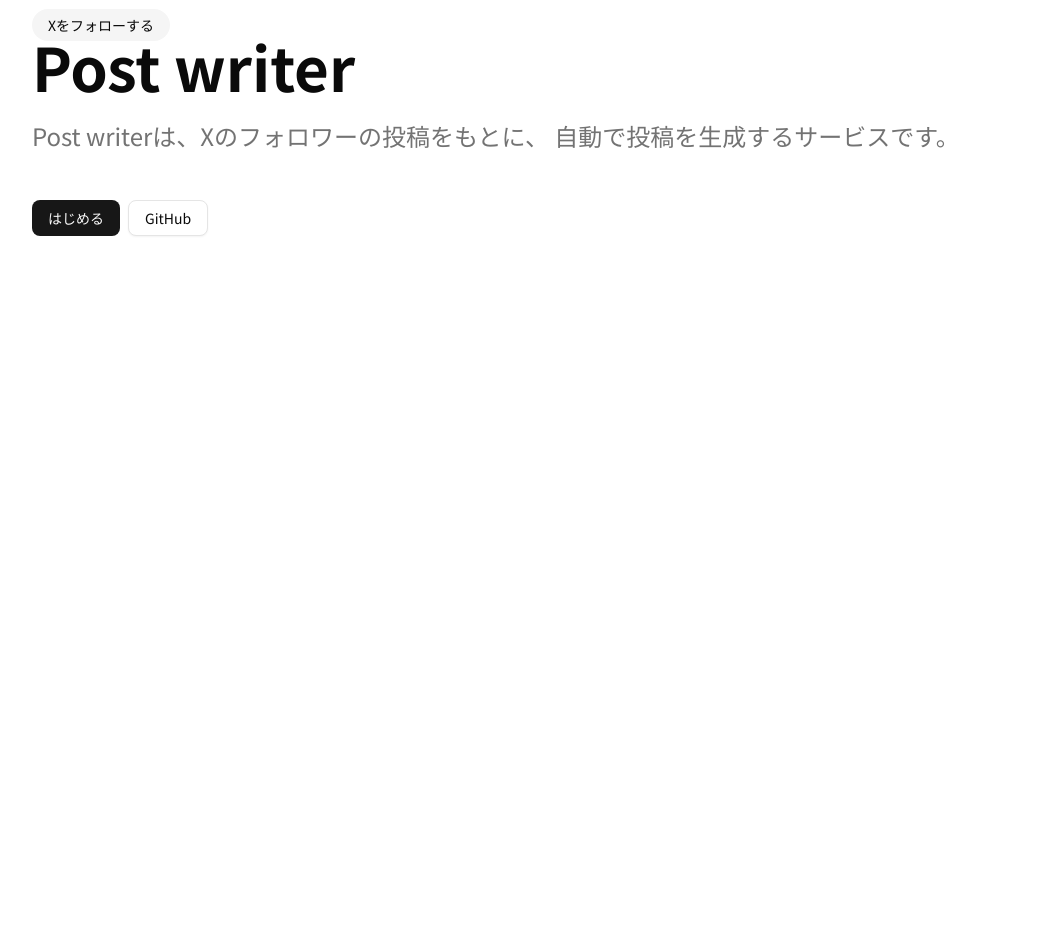
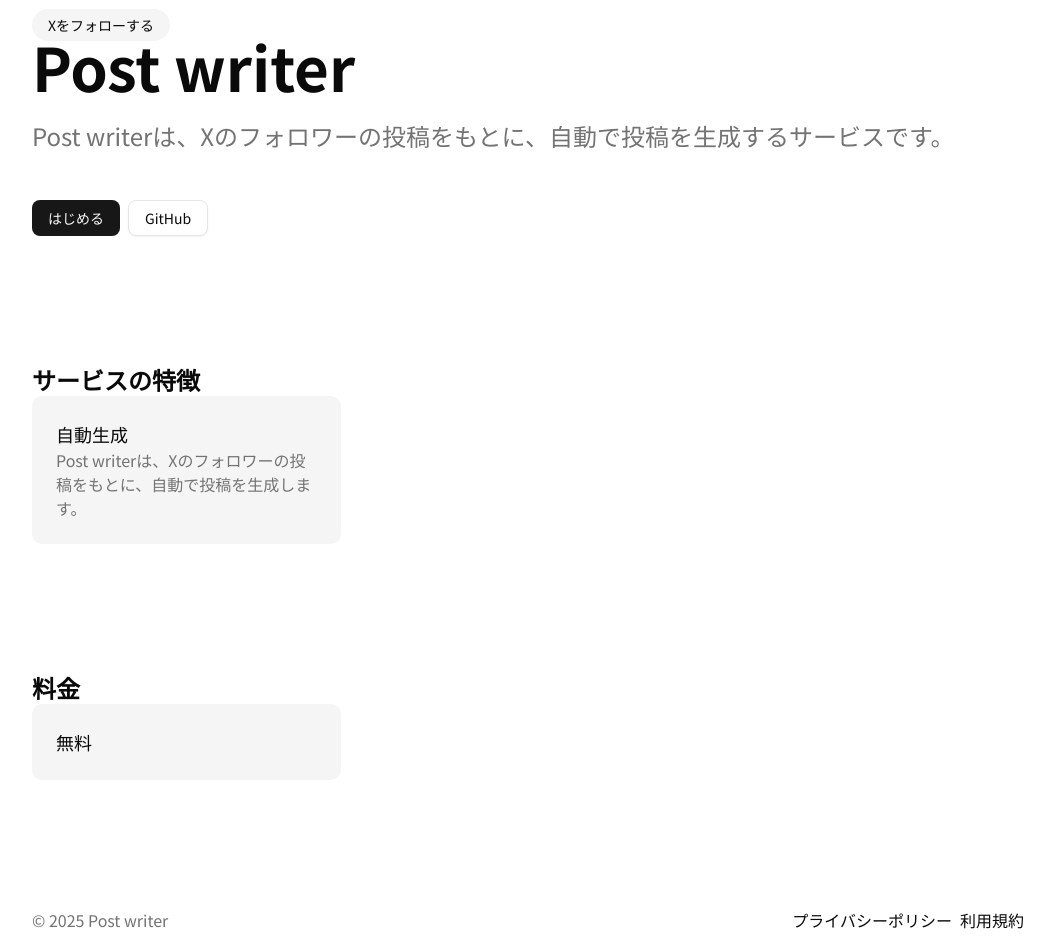
Before and after one commit to hiroshin1222/post-writer-app, a Next.js app: page / in a window 1280 px wide. Shown: the part 120-1072 px from the top of the page, without its empty margins (112-1166 px from the left). Before the commit the page ends 800 px from the top, so only its background shows below. Built offline with nearby package versions, Linux system fonts and the light colour scheme.

Commit message:
UIの改善とバグ修正\n\n- モバイルナビゲーションのアニメーション改善\n- サイト情報の動的表示に修正\n- サイトフッターの追加\n- パッケージの更新

```diff
--- a/app/(marketing)/layout.tsx
+++ b/app/(marketing)/layout.tsx
@@ -3,6 +3,7 @@
 import { cn } from "@/lib/utils";
 import MainNav from "@/components/main_nav";
 import { marketingConfig } from "@/config/marketing";
+import SiteFooter from "@/components/site-footer";
 
 export default function MarketingLayout({
     children,
@@ -20,6 +21,7 @@
                 </div>
             </header>
             <main>{children}</main>
+            <SiteFooter />
         </div>
     )
 }
--- a/app/(marketing)/page.tsx
+++ b/app/(marketing)/page.tsx
@@ -11,15 +11,42 @@
             <Link href={siteConfig.links.x} target="_blank" rel="noreferrer" className="bg-muted px-4 py-1.5 rounded-2xl font-medium text-sm">
               Xをフォローする
             </Link>
-          <h1 className="text-3xl font-extrabold sm:text-5xl md:text-6xl">Post writer</h1>
-          <p className="mt-6 text-muted-foreground sm:text-xl md:text-2xl">Post writerは、Xのフォロワーの投稿をもとに、
-            自動で投稿を生成するサービスです。</p>
+            <h1 className="text-3xl font-extrabold sm:text-5xl md:text-6xl">{siteConfig.name}</h1>
+            <p className="mt-6 text-muted-foreground sm:text-xl md:text-2xl">{siteConfig.description}</p>
               <div className="flex gap-2 mt-8">
                   <Link href={"/login"} className={cn(buttonVariants({variant: "default"}), "mt-4")}>はじめる</Link>
                   <Link href={siteConfig.links.github} className={cn(buttonVariants({variant: "outline"}), "mt-4")} target="_blank" rel="noreferrer">GitHub</Link>
               </div>
           </div>
         </section>
+
+        <section id="features" className="container mx-auto px-4 py-16 max-w-[64rem]">
+          <h2 className="text-2xl font-bold">サービスの特徴</h2>
+          <div className="grid grid-cols-1 md:grid-cols-2 lg:grid-cols-3 gap-8">
+            <div className="bg-muted p-6 rounded-lg">
+              <h3 className="text-lg font-medium">自動生成</h3>
+              <p className="text-muted-foreground">Post writerは、Xのフォロワーの投稿をもとに、自動で投稿を生成します。</p>
+            </div>
+          </div>
+        </section>
+
+        <section id="pricing" className="container mx-auto px-4 py-16 max-w-[64rem]">
+          <h2 className="text-2xl font-bold">料金</h2>
+          <div className="grid grid-cols-1 md:grid-cols-2 lg:grid-cols-3 gap-8">
+            <div className="bg-muted p-6 rounded-lg">
+              <h3 className="text-lg font-medium">無料</h3>
+            </div>
+          </div>
+        </section>
       </>
   );
 }
+
+// function FeatureCard({title, description}: {title: string, description: string}) {
+//   return (
+//     <div className="bg-muted p-6 rounded-lg">
+//       <h3 className="text-lg font-medium">{title}</h3>
+//       <p className="text-muted-foreground">{description}</p>
+//     </div>
+//   );
+// }
--- a/components/mobile-nav.tsx
+++ b/components/mobile-nav.tsx
@@ -1,7 +1,10 @@
+"use client"
+
 import { siteConfig } from "@/config/site";
 import { NavItem } from "@/types/site";
 import { XIcon } from "lucide-react";
 import Link from "next/link";
+import { useState, useEffect } from "react";
 
 interface MobileNavProps {
     items: NavItem[];
@@ -9,13 +12,25 @@
 }
 
 export default function MobileNav({items, setShowMobileMenu}: MobileNavProps) {
+    const [isClosing, setIsClosing] = useState(false);
+
+    const handleClose = () => {
+        setIsClosing(true);
+        // アニメーション完了後にメニューを実際に閉じる
+        setTimeout(() => {
+            setShowMobileMenu(false);
+        }, 300); // アニメーションの長さと合わせる
+    };
+
     return (
-        <div className="fixed inset-0 z-50 flex h-screen flex-col bg-background md:hidden">
+        <div className={`fixed inset-0 z-50 flex h-screen flex-col bg-background md:hidden
+                        duration-300 ease-in-out transition-all
+                        ${isClosing ? 'animate-out slide-out-to-left' : 'animate-in slide-in-from-left'}`}>
             <div className="flex items-center justify-between p-4 border-b">
                 <Link href={"/"} className="flex items-center gap-2">
                     <span className="text-primary font-bold">{siteConfig.name}</span>
                 </Link>
-                <button onClick={() => setShowMobileMenu(false)} className="p-2">
+                <button onClick={handleClose} className="p-2">
                     <XIcon className="h-6 w-6" />
                 </button>
             </div>
@@ -24,8 +39,8 @@
                     <Link
                         href={item.href}
                         key={index}
-                        className="block px-4 py-3 text-lg hover:bg-accent"
-                        onClick={() => setShowMobileMenu(false)}
+                        className="block px-4 py-3 text-lg hover:bg-accent transition duration-150"
+                        onClick={handleClose}
                     >
                         {item.title}
                     </Link>
--- /dev/null
+++ b/components/site-footer.tsx
@@ -0,0 +1,15 @@
+import Link from "next/link";
+
+export default function SiteFooter() {
+    return (
+        <footer className="container mx-auto px-4 py-16 max-w-[64rem]">
+            <div className="flex items-center justify-between">
+                <p className="text-muted-foreground">© 2025 Post writer</p>
+                <div className="flex items-center gap-2">
+                    <Link href="/privacy">プライバシーポリシー</Link>
+                    <Link href="/terms">利用規約</Link>
+                </div>
+            </div>
+        </footer>
+    );
+}
--- a/memo/20250423.md
+++ b/memo/20250423.md
@@ -8,5 +8,12 @@
 npx shadcn@latest init
  Use --legacy-peer-depsを選択
 
-#
+# コンポーネントの追加
 npx shadcn@latest add
+
+# 開発者用ブログ機能のhttps://contentlayer.dev/を使用する
+##  nextjsのバージョンを15.3.1から13にダウングレード（最新のnextjsに対応していない）
+npm uninstall next
+npm install next@13.5.4
+## contentlayerのインストール
+npm install contentlayer next-contentlayer date-fns
--- a/package.json
+++ b/package.json
@@ -13,7 +13,7 @@
     "class-variance-authority": "^0.7.1",
     "clsx": "^2.1.1",
     "lucide-react": "^0.503.0",
-    "next": "15.3.1",
+    "next": "^15.3.1",
     "react": "^19.0.0",
     "react-dom": "^19.0.0",
     "tailwind-merge": "^3.2.0",
```
Also changed, not shown: 1 other file (tests, documents, lock files or other folders). Lines whose indentation alone changed are shown as unchanged.
